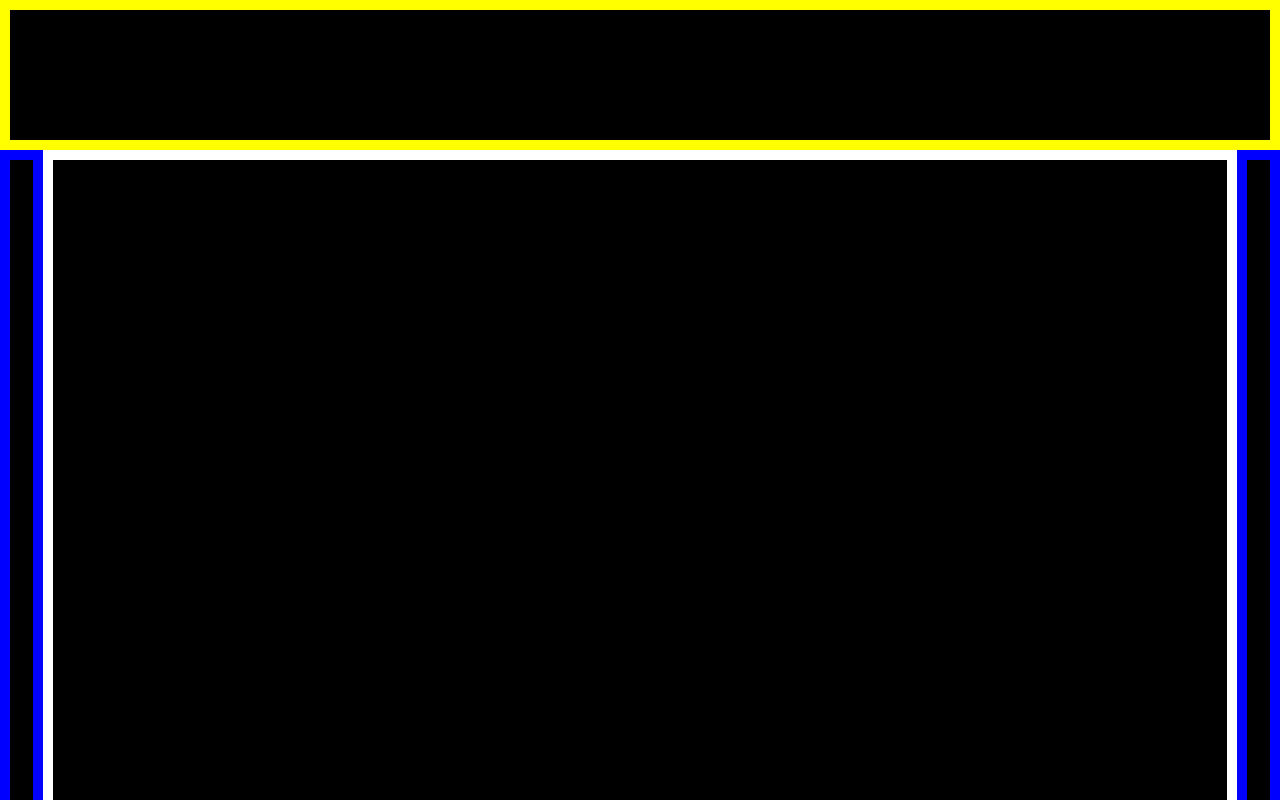
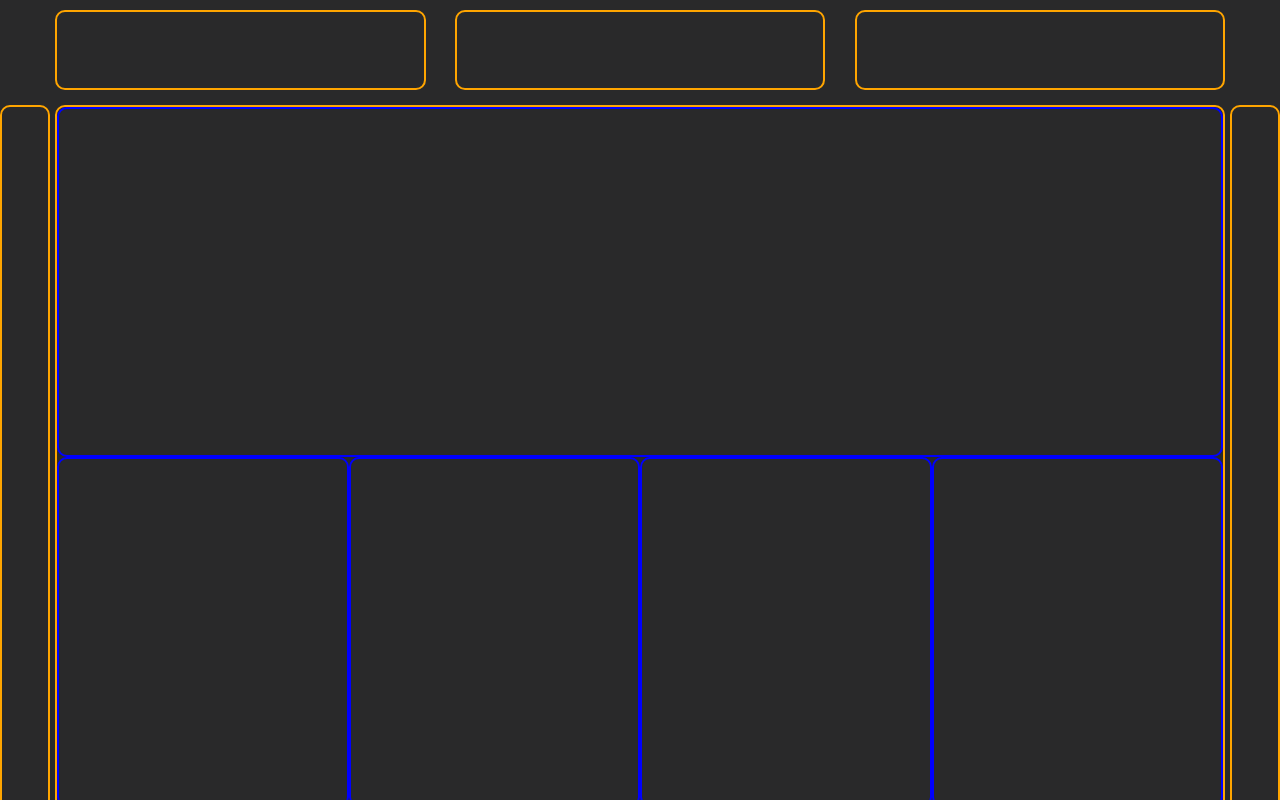
Before and after one commit to lucianocarv/layout-css-grid, a website: page public/index.html in a window 1280 px wide. Shown: the top 800 px of the page. Drawn offline with Linux system fonts and the light colour scheme; files that its build step writes are made by us from their sources.

Commit message:
End First Version Layout

```diff
--- a/gulpfile.js
+++ b/gulpfile.js
@@ -28,3 +28,13 @@ watcherJS.on(
       .pipe(dest('src/js/min'))
   }))
 )
+
+watcherJS.on(
+  'change',
+  (exports.default = parallel(function JS() {
+    return src('src/js/components/*.js')
+      .pipe(uglify())
+      .pipe(rename({ extname: '.min.js' }))
+      .pipe(dest('src/js/min'))
+  }))
+)
--- a/public/index.html
+++ b/public/index.html
@@ -9,6 +9,7 @@
   </head>
   <body>
     <div id="root"></div>
+    <script src="../src/js/min/assets.min.js"></script>
     <script src="../src/js/min/main.min.js"></script>
   </body>
 </html>
--- /dev/null
+++ b/src/js/components/assets.js
@@ -0,0 +1,28 @@
+// Functions
+function createHTMLTag(element, classname, id = undefined) {
+  let e = document.createElement(`${element}`)
+  e.classList.add(`${classname}`)
+  if (id !== undefined) {
+    e.setAttribute('id', `${id}`)
+  } else {
+  }
+  return e
+}
+
+function addClassInChildElements(classname, elements) {
+  elements.childNodes.forEach((e) => {
+    e.classList.add(`${classname}`)
+  })
+}
+
+const createSeveralElements = (amount, tag, classname, father) => {
+  let arrE = []
+  for (let i = 0; i < amount; i++) {
+    let e = document.createElement(tag)
+    e.classList.add(classname)
+    arrE.push(e)
+  }
+  arrE.forEach((e) => {
+    father.appendChild(e)
+  })
+}
--- a/src/js/main.js
+++ b/src/js/main.js
@@ -1,48 +1,49 @@
 let bodyHTML = document.querySelector('#root')
-let divHTML = document.createElement('div')
-let spanHTML = document.createElement('span')
-let pHTML = document.createElement('p')
-let buttonHTML = document.createElement('button')
-
-function createHTMLTag(element, sclass, id = undefined) {
-  let e = document.createElement(`${element}`)
-  e.classList.add(`${sclass}`)
-
-  if (id !== undefined) {
-    e.setAttribute('id', `${id}`)
-  } else {
-  }
-
-  return e
-}
+let tag
 
 // Header HTML
 let headerHTML = createHTMLTag('header', 'header-layout', 'header-id')
 bodyHTML.appendChild(headerHTML)
 
 let headerContent = document.getElementById('header-id')
-divHTML = createHTMLTag('div', 'h-content-s')
-headerContent.appendChild(divHTML)
+tag = createHTMLTag('div', 'h-content-s', 'hcontent')
+headerContent.appendChild(tag)
+
+{
+  // Header Content
+  let header = document.querySelector('#hcontent')
+  tag = createHTMLTag('div', 'hh-left')
+  header.appendChild(tag)
+  tag = createHTMLTag('div', 'hh-center')
+  header.appendChild(tag)
+  tag = createHTMLTag('div', 'hh-right')
+  header.appendChild(tag)
+
+  addClassInChildElements('othersh', header)
+}
 
 // Hidden Content Left
-divHTML = createHTMLTag('div', 'left-content-hidden')
-bodyHTML.appendChild(divHTML)
+tag = createHTMLTag('div', 'left-content-hidden')
+bodyHTML.appendChild(tag)
 
 // Container Page
-divHTML = createHTMLTag('div', 'container-s')
-bodyHTML.appendChild(divHTML)
+tag = createHTMLTag('div', 'container-s')
+bodyHTML.appendChild(tag)
 
 {
   // Content Container
-  const container = document.querySelector('.container-s')
-  divHTML = createHTMLTag('div', 'c-content-s', 'c-content-box')
-  container.appendChild(divHTML)
+  let container = document.querySelector('.container-s')
+  tag = createHTMLTag('div', 'c-content-s', 'c-content-box')
+  container.appendChild(tag)
+  let container2 = document.querySelector('#c-content-box')
+  createSeveralElements(13, 'div', 'cbox-card', container2)
 }
 
 // Hidden Content Right
-divHTML = createHTMLTag('div', 'right-content-hidden')
-bodyHTML.appendChild(divHTML)
+tag = createHTMLTag('div', 'right-content-hidden')
+bodyHTML.appendChild(tag)
 
 // Footer
-divHTML = createHTMLTag('footer', 'footer-s')
-bodyHTML.appendChild(divHTML)
+tag = createHTMLTag('footer', 'footer-s')
+bodyHTML.appendChild(tag)
+createSeveralElements(10, 'div', 'fftest', document.querySelector('.footer-s'))
--- a/src/styles/sass/components/_mixin.sass
+++ b/src/styles/sass/components/_mixin.sass
@@ -1,4 +1,15 @@
 @use 'var'
+
+// Test Mixins
+@mixin SpotlightFirtsLevel
+    border: 2px solid var.$spotcolor
+    border-radius: 10px
+@mixin SpotlightSecondLevel
+    border: 2px solid var.$spotcolor2
+    border-radius: 10px
+@mixin SpotlightThirdLevel
+    border: 2px solid var.$spotcolor3
+    border-radius: 10px
 
 // Flex Box Mixins
 @mixin flex-center()
--- a/src/styles/sass/components/_var.sass
+++ b/src/styles/sass/components/_var.sass
@@ -2,3 +2,7 @@ $pcolor: #000
 $scolor: #29292a
 $tcolor: #5d5c5e
 $f-color: #fff
+
+$spotcolor: orange
+$spotcolor2: blue
+$spotcolor3: red
--- a/src/styles/sass/styles.sass
+++ b/src/styles/sass/styles.sass
@@ -11,49 +11,94 @@ body
     font-size: 20px
 
 #root
-    background-color: black
+    background-color: var.$scolor
     height: auto
     width: 100%
 
     display: grid
-    grid-template-columns: auto auto auto
-    grid-template-rows: 150px 1fr 300px
-    grid-template-areas: 'header header header' 'left-content-hidden container right-content-hidden' 'footer footer footer'
+    gap: 5px
+    grid-template-columns: auto 1170px auto
+    grid-template-rows: 100px 1fr 300px
+    grid-template-areas: 'header header header''left-content-hidden container right-content-hidden''footer footer footer'
 
     @media screen and (max-width: 1180px)
         grid-template-columns: 1fr
-        grid-template-rows: 100px auto 200px
+        grid-template-rows: 100px auto 300px
         grid-template-areas: 'header''container''footer'
 
+///////////////////////////////////// HEADER ////////////////////////////////////////////////////////
 .header-layout
     grid-area: header
-    border: 10px solid yellow
 
 .h-content-s
-    background-color: var.$scolor
+    max-width: 1170px
+    height: 100%
+    margin: 0 auto
+    // background-color: var.$scolor
+    @include mixin.flex-box(space-between, center)
+    flex-wrap: wrap
+
+.othersh
+    min-width: calc( 95% / 3 )
+    height: 80px
+    @include mixin.SpotlightFirtsLevel
+
+///////////////////////////////////// CONTAINER ////////////////////////////////////////////////////
 
 .container-s
     grid-area: container
-    min-width: 1170px
-    min-height: 1000px
-    border: 10px solid white
-    @media screen and (max-width: 1180px)
+    height: 2000px
+    @include mixin.flex-box(center, flex-start)
+
+    @media screen and (max-width: 1220px)
         min-width: 100%
+
+.c-content-s
+    width: 1170px
+    @include mixin.SpotlightFirtsLevel
+    display: grid
+    justify-content: center
+    align-items: start
+    grid-template-columns: repeat(4, calc( 100% / 4 ))
+    @media screen and (max-width: 900px)
+        grid-template-columns: repeat(3, calc( 100% / 3 ))
+    @media screen and (max-width: 430px)
+        grid-template-columns: repeat(2, calc( 100% / 2 ))
+
+// ***** Cards *****
+.cbox-card
+    @include mixin.SpotlightSecondLevel
+    height: 350px
+
+.cbox-card:nth-child(1)
+    grid-column-end: span 4
+    @media screen and (max-width: 900px)
+        grid-column-end: span 3
+    @media screen and (max-width: 430px)
+        grid-column-end: span 2
+
+///////////////////////////////////// LEFT CONTENT /////////////////////////////////////////////////
 
 .left-content-hidden
     grid-area: left-content-hidden
-    border: 10px solid blue
-    @media screen and (max-width: 1180px)
+    padding: 10px
+    @include mixin.SpotlightFirtsLevel
+    @media screen and (max-width: 1220px)
         display: none
+
+///////////////////////////////////// RIGHT CONTENT ////////////////////////////////////////////////
 
 .right-content-hidden
     grid-area: right-content-hidden
-    border: 10px solid blue
+    padding: 10px
+    @include mixin.SpotlightFirtsLevel
+    @media screen and (max-width: 1220px)
+        display: none
 
-    @media screen and (max-width: 1180px)
-        display: none
+///////////////////////////////////// FOOTER ///////////////////////////////////////////////////////
 
 .footer-s
     grid-area: footer
-    border: 10px solid orange
-    @media screen and (max-width: 1180px)
+    padding: 10px
+    @include mixin.SpotlightFirtsLevel
+    @media screen and (max-width: 1220px)
```
Also changed, not shown: src/js/min/assets.min.js (added), src/js/min/main.min.js, src/styles/css/min/styles.min.css, src/styles/css/styles.css, 1 other file.
